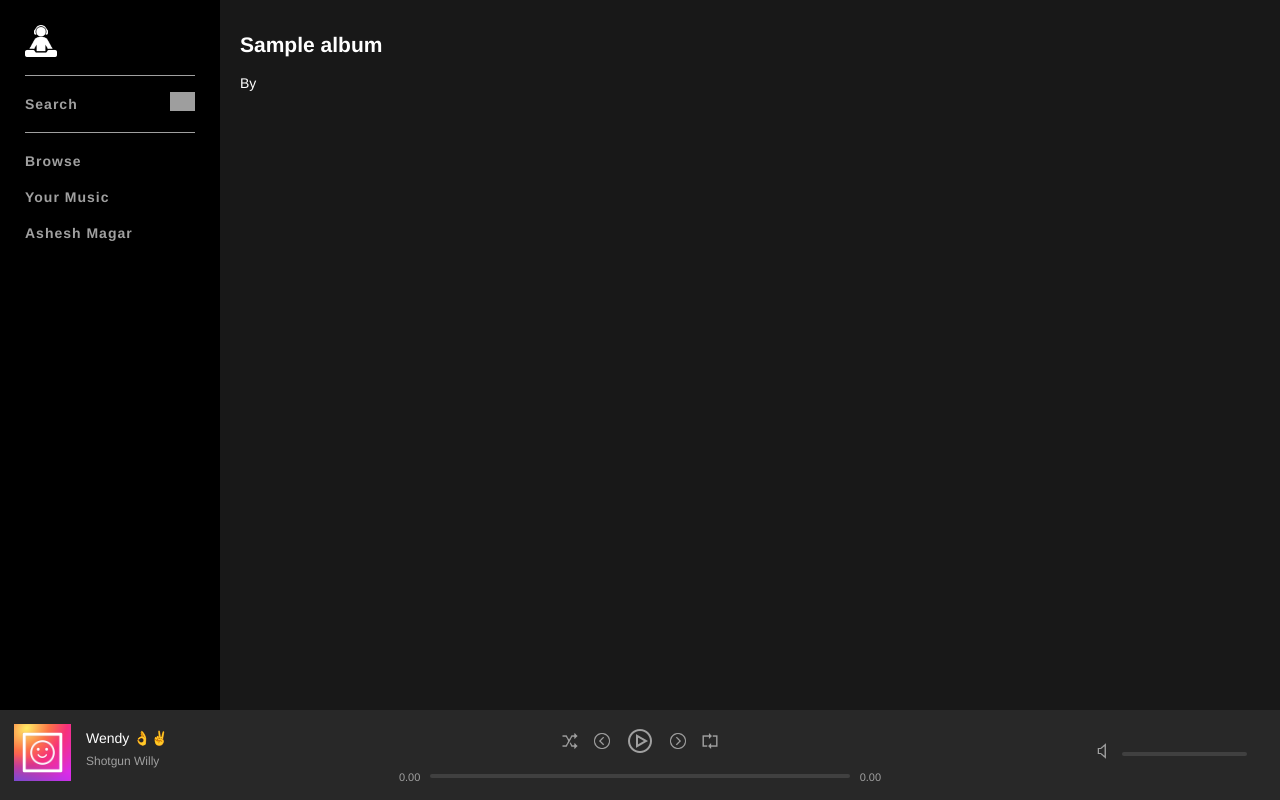
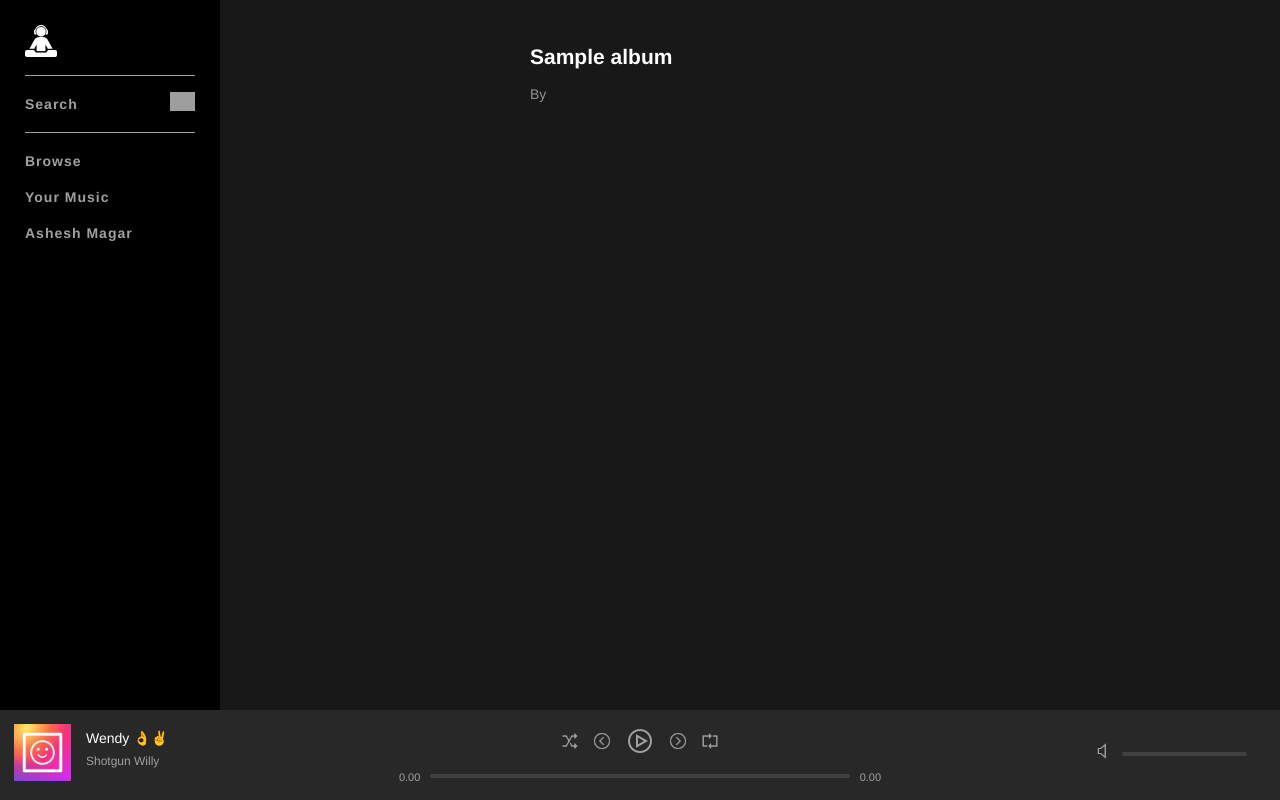
Before and after one commit to asheshmagar/php-project-music-library, a PHP site: page /php-project-music-library/album.php?id=1 in a window 1280 px wide. Run offline with PHP 8.4, Linux system fonts and the light colour scheme; the visitor is signed in with stand-in values (Sample User, id 1); tables that the repository leaves empty or names only in its code hold one stand-in row (values such as "Sample post"); data that the repository does not hold is empty; grey boxes are pictures that could not be loaded.

Commit message:
Added  - some styles to the info

```diff
--- a/assets/css/style.css
+++ b/assets/css/style.css
@@ -216,3 +216,30 @@
 .grid-view-item a{
   text-decoration: none;
 }
+
+.entity-info{
+  padding: 40px 0 10px 0;
+  display: inline-block;
+  width: 100% ;
+}
+.entity-info .left-section{
+  width: 30%;
+  float: left;
+  max-width: 250px;
+}
+.left-section img{
+  width: 100%;
+}
+.entity-info .right-section{
+    width: 70%;
+  float: left;
+  padding: 5px 10px 5px 40px;
+  box-sizing: border-box;
+}
+.right-section h2{
+  margin-top: 0;
+}
+.right-section span{
+  color: #939393;
+  font-weight: 200;
+}
```
